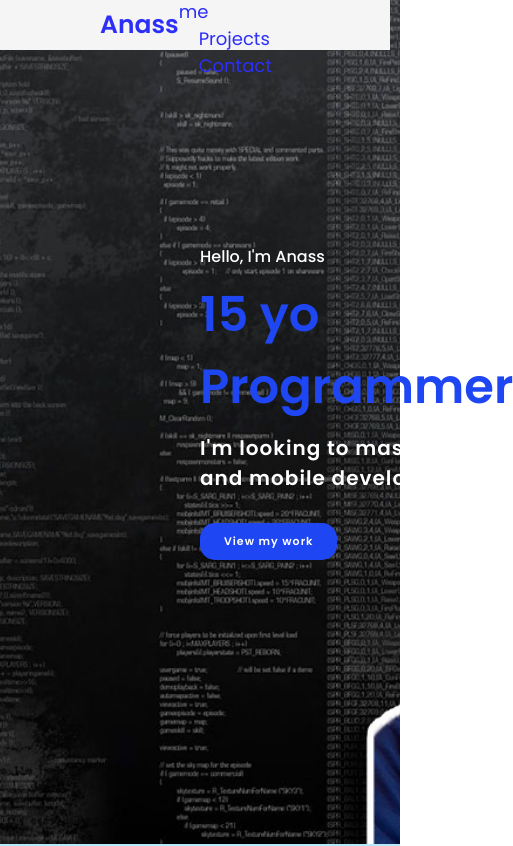
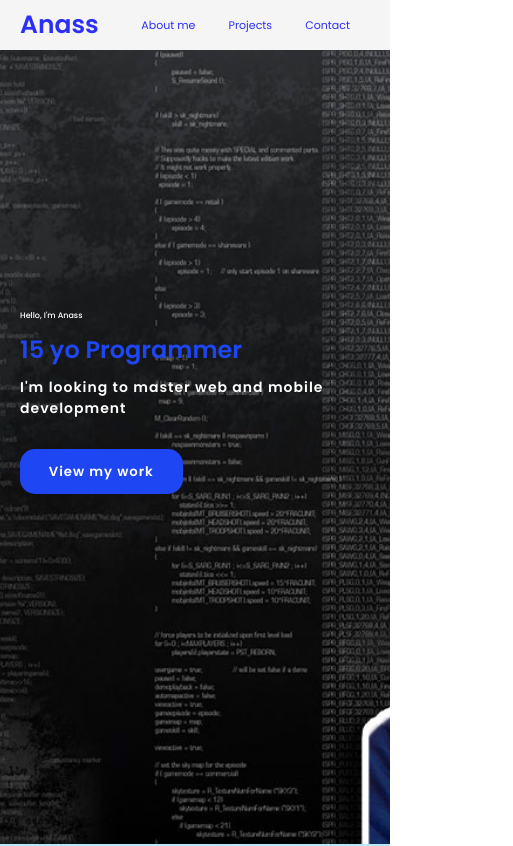
Before and after one commit to AnassElhaoussi/Myportfolio, a plain HTML site: page index.html in a window 390 px wide. Shown: the top 846 px of the page, 513 px wide, since content can reach past the window. Drawn offline with Linux system fonts and the light colour scheme.

Commit message:
added responsive design for all devices

```diff
--- a/style.css
+++ b/style.css
@@ -127,7 +127,7 @@ section {
     display: flex;
     justify-content: center;
     flex-direction: row;
-
+    flex-wrap: wrap;
 
 
 }
@@ -288,3 +288,58 @@ section {
     margin-left:10px ;
 
 }
+
+@media (max-width:1023px) {
+    header {
+        padding: 12px 20px;
+    }
+    .navigation a {
+        font-size: 1.1rem;
+        padding-left: 10px;
+    }
+
+    .title {
+        font-size: 1.2em;
+    }
+
+    section {
+        padding: 80px 20px;
+
+    }
+    .main h2 {
+        font-size: 1em;
+    }
+
+    .main h3 {
+        font-size:0.8em;
+    }
+
+    .content {
+        flex-direction: column;
+        align-items: center;
+    }
+
+
+}
+
+@media (max-width:641px){
+    body {
+        font-size: 12px;
+    }
+
+    .main h2 {
+        font-size: 0.8rem;
+    }
+
+    .main h3 {
+        font-size: 1.4rem;
+    }
+}
+
+@media (max-width:300px){
+    body {
+        font-size: 10px;
+    }
+
+
+}
```
